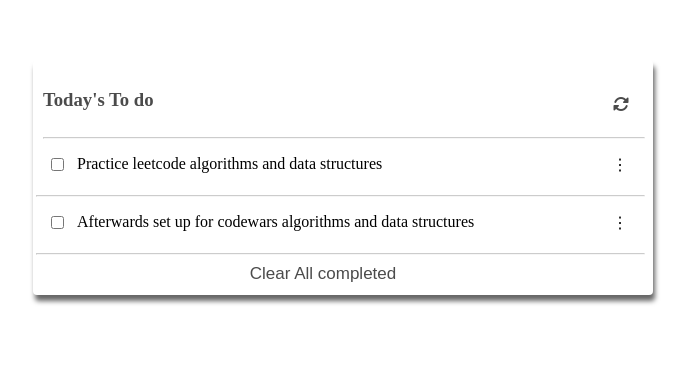
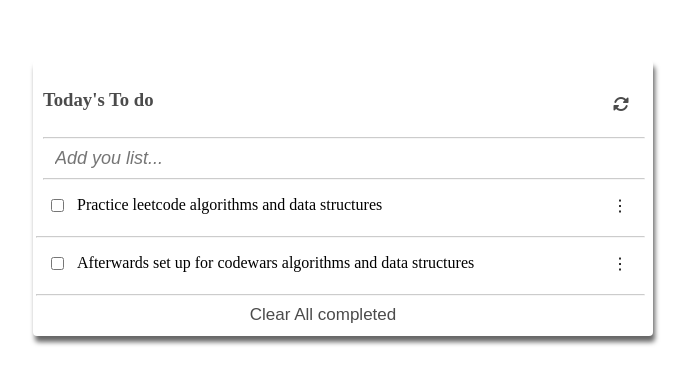
Before and after one commit to sainingo/To-Do-List-App, a website built with webpack: page src/index.html in a window 1280 px wide. Shown: the whole page, without its empty margins (297-986 px from the left). Built offline with nearby package versions, Linux system fonts and the light colour scheme.

Commit message:
Add text input field

```diff
--- a/src/index.html
+++ b/src/index.html
@@ -16,7 +16,10 @@
 
         </div>
         <hr>
-
+        <div class="input-text">
+            <input type="text" placeholder="Add you list..."/>
+        </div>
+        <hr>
        <div class="todo-list">
 
 
--- a/src/styles.css
+++ b/src/styles.css
@@ -52,6 +52,13 @@ hr {
   padding: 0 5px;
 }
 
+.input-text > input {
+  border: none;
+  margin-left: 10px;
+  font-style: italic;
+  font-size: 18px;
+}
+
 .todo-list > ul li input {
   margin-left: 0;
 }
```
